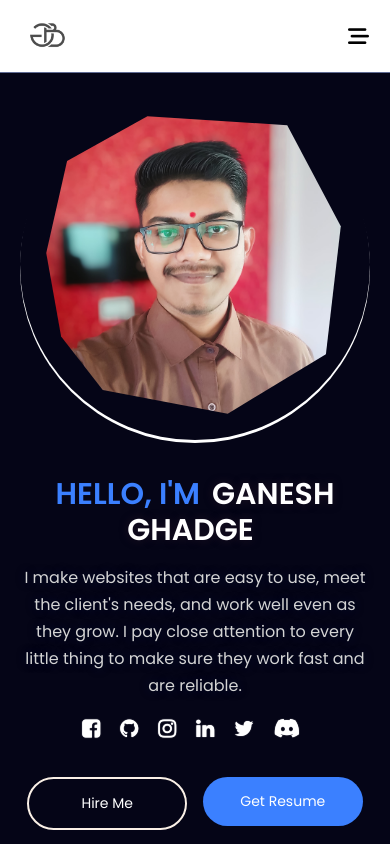
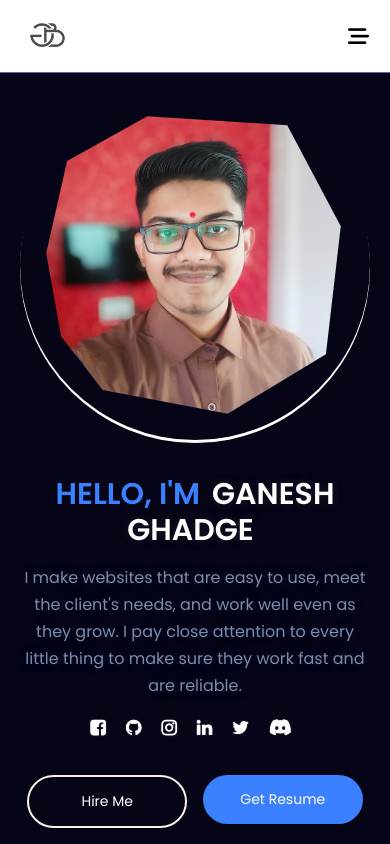
Before and after one commit to goldenhouse0601/luckyboss-portfolio-, a React (Create React App) app: page / in a window 390 px wide. Shown: the top 844 px of the page. Built offline with nearby package versions, Linux system fonts and the light colour scheme.

Commit message:
navbar styles

```diff
--- a/src/pages/Frontpage.css
+++ b/src/pages/Frontpage.css
@@ -107,7 +107,7 @@
   font-size: 16px;
   line-height: 24px;
   margin: 5px 0 0 0;
-  color: rgb(212 212 212);
+  color: rgb(127, 141, 170);
   text-shadow: 0 0 9px #001339bf;
 }
 .profile-options .highlighted-btn {
@@ -154,7 +154,7 @@
   color: #fff;
   padding: 8px;
   padding-left: 0px;
-  font-size: 21px;
+  font-size: 18px;
 }
 
 .colz .colz-icon i:hover {
--- a/src/pages/Navbar.jsx
+++ b/src/pages/Navbar.jsx
@@ -39,8 +39,7 @@ const Navbar = () => {
                 >
                   <span
                     style={{
-                      marginTop: "2px",
-                      height: "35px",
+                      height: "39px",
                       alignItems: "center",
                     }}
                   >
--- a/src/pages/Skills.css
+++ b/src/pages/Skills.css
@@ -155,6 +155,7 @@ h2 {
   .skills_gif_container div {
     width: 90%;
     padding: 74px;
+    font-size: 16px;
   }
 }
 
```
